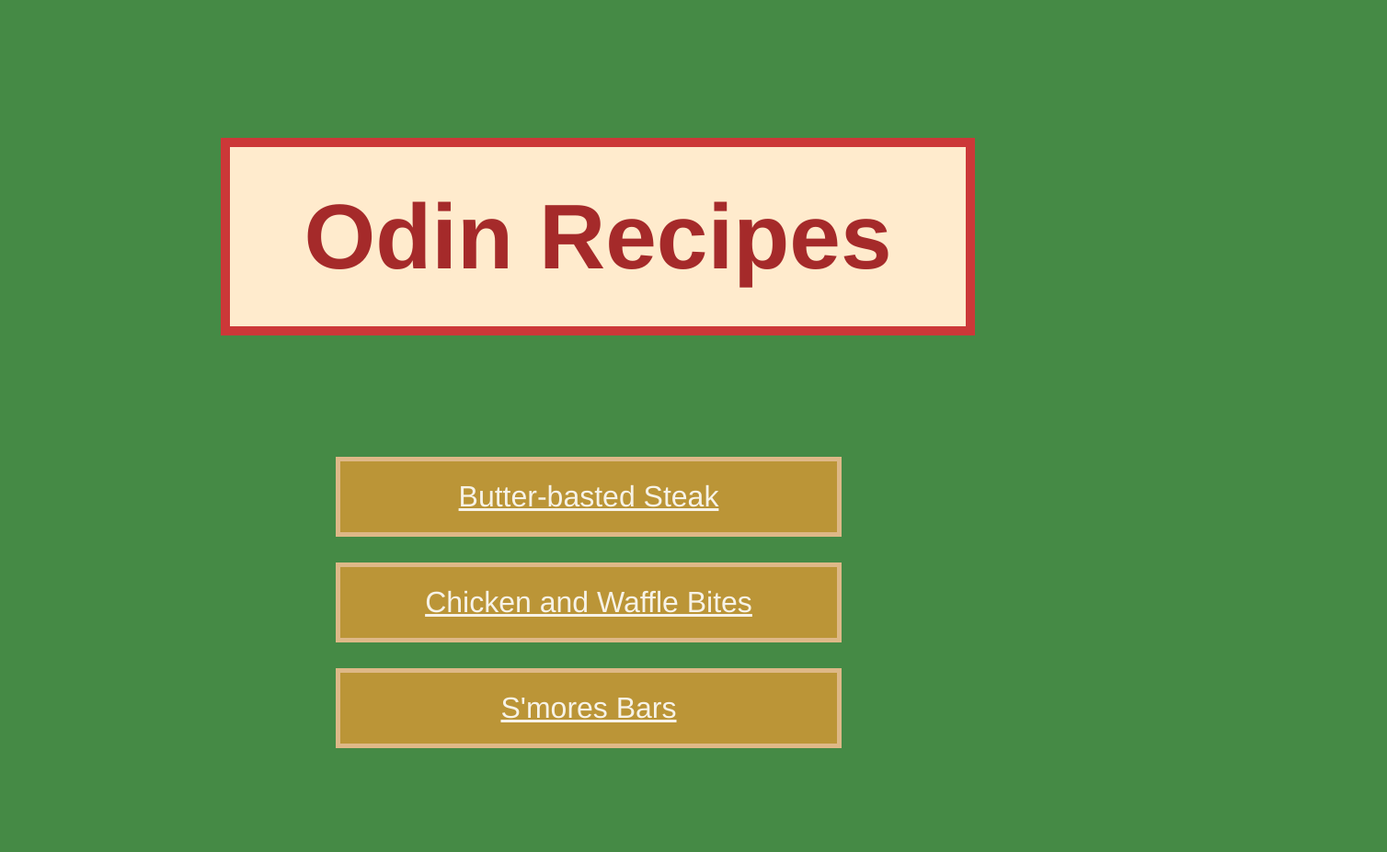
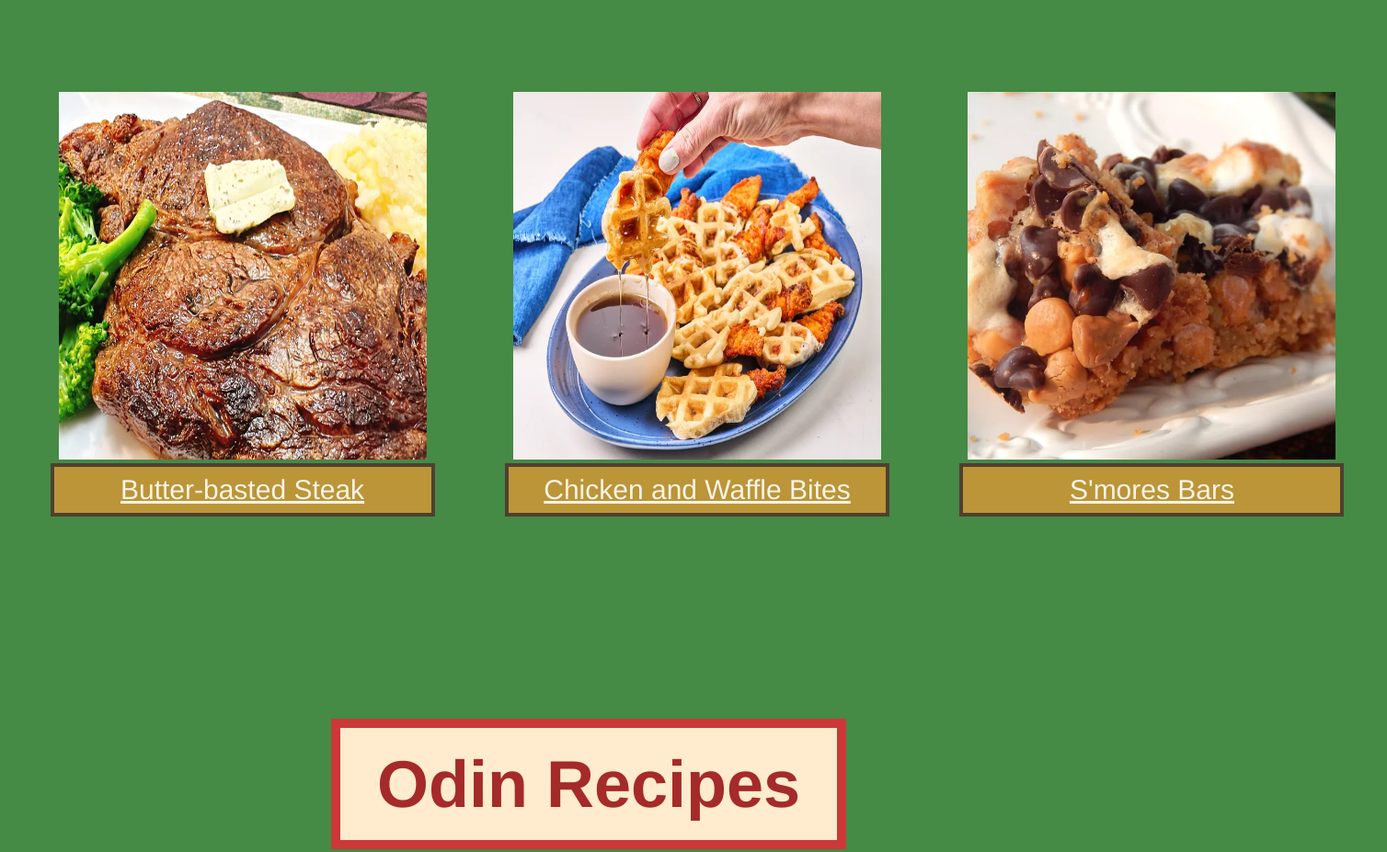
Before and after one commit to gabriellopez23/odin-recipes, a plain HTML site: page index.html in a window 1280 px wide. Shown: the whole page at 92% size, 1508 px wide, since content can reach past the window. Drawn offline with Linux system fonts and the light colour scheme.

Commit message:
Restructured index.html and redesigned home page

```diff
--- a/index.html
+++ b/index.html
@@ -7,13 +7,20 @@
     </head>
 
     <body>
-        <div class="container">
-            <h1>Odin Recipes</h1>
-            <div class="recipe-links">
+        <div class="recipe-links">
+            <div id="steak-recipe">
+                <img src="images/steak.webp" height="400" width="400">
                 <a href="./recipes/steak.html" rel="noreferrer">Butter-basted Steak</a>
+            </div>
+            <div id="chicken-waffles-recipe">
+                <img src="images/chicken-and-waffles.webp" height="400" width="400">
                 <a href="./recipes/chicken-waffles.html" rel="noreferrer">Chicken and Waffle Bites</a>
-                <a href="./recipes/smores-bars.html" rel="noreferrer">S'mores Bars</a>
+            </div>
+            <div id="smores-bars-recipes">
+                <img src="images/smores-bars.webp" height="400" width="400">
+                <a href="./recipes/smores-bars.html" rel="noreferrer" id="smores-bars">S'mores Bars</a>
             </div>
         </div>
+        <h1>Odin Recipes</h1>
     </body>
 </html>
--- a/styles.css
+++ b/styles.css
@@ -1,41 +1,23 @@
 * {
     background-color: #458a45;
-}
 
-div,
-h1 {
     /* text */
     text-align: center;
     font-family:'Franklin Gothic Medium', 'Arial Narrow', Arial, sans-serif;
-
-    /* box */
-    width: 800px;
-}
-
-div.container {
-    margin: 150px auto;
-}
-
-h1 {
-    color: brown;
-    background-color: rgb(255, 235, 205);
-
-    /* text */
-    font-size: 100px;
-
-    /* box */
-    border: 10px solid #cc3838;
-    margin: 0px auto;
-    padding: 40px 0 40px;
 }
 
 .recipe-links {
     background-color: #458a45;
 
+    width: 1500px;
+
     /* box */
-    margin: 100px auto;
-    padding-top: 4px;
-    padding-bottom: 4px;
+    margin: 100px auto 0px;
+    /* margin-left: auto;
+    margin-right: auto;
+
+    padding-top: 28px;
+    padding-bottom: 28px; */
 }
 
 .recipe-links
@@ -44,13 +26,33 @@ a {
     background-color: rgba(196, 151, 54, 0.932);
 
     /* text */
-    font-size: 32px;
+    font-size: 30px;
 
     /* box */
-    border: 5px solid burlywood;
-    margin: 28px auto;
+    border: 4px solid rgb(78, 64, 47);
+    padding: 8px 30px;
+    width: 350px;
+
+    display: inline-block;
+}
+
+.recipe-links
+div {
+    display: inline-block;
+    width: 450px;
+    margin: 0px 20px;
+}
+
+h1 {
+    color: brown;
+    background-color: rgb(255, 235, 205);
+
+    /* text */
+    font-size: 72px;
+
+    /* box */
+    border: 10px solid #cc3838;
+    margin: 220px auto 0px;
     padding: 20px;
-
     width: 500px;
-    display: block;
 }
```
